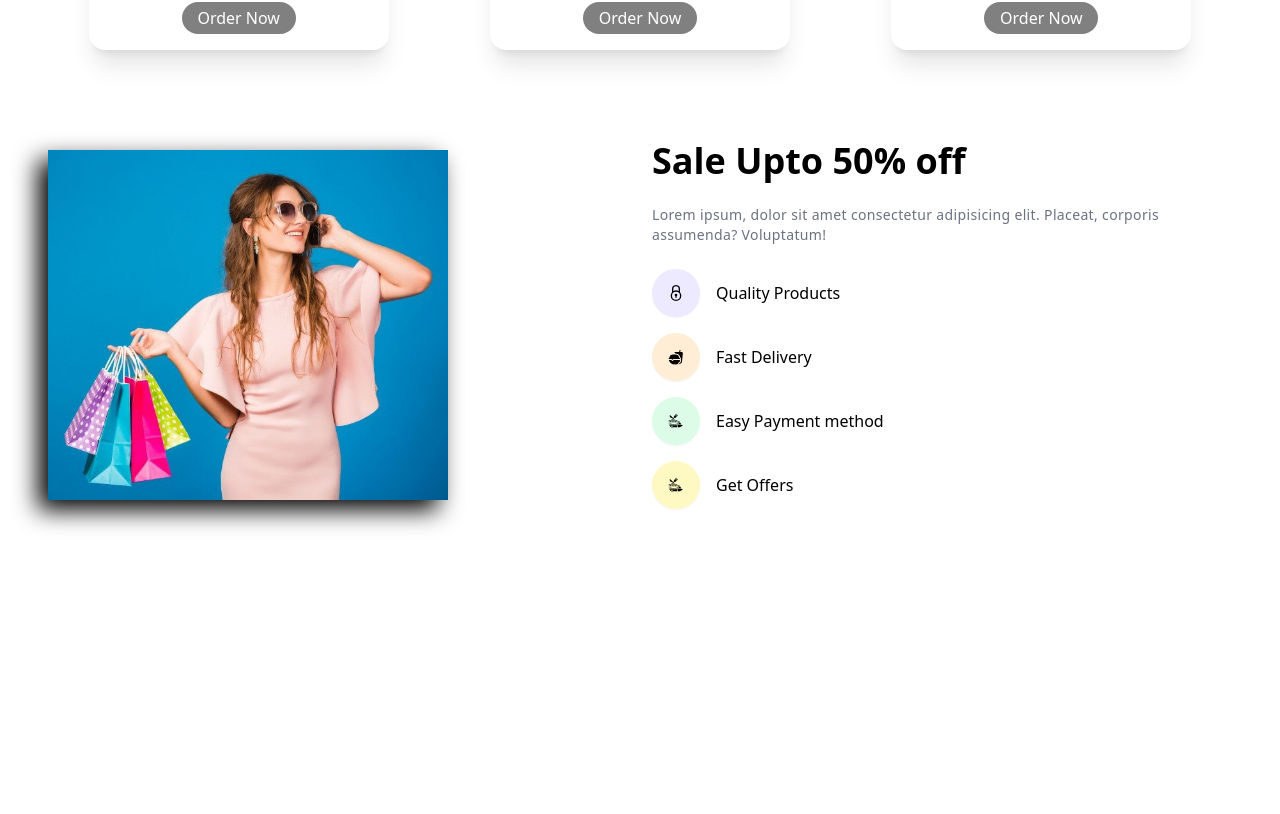
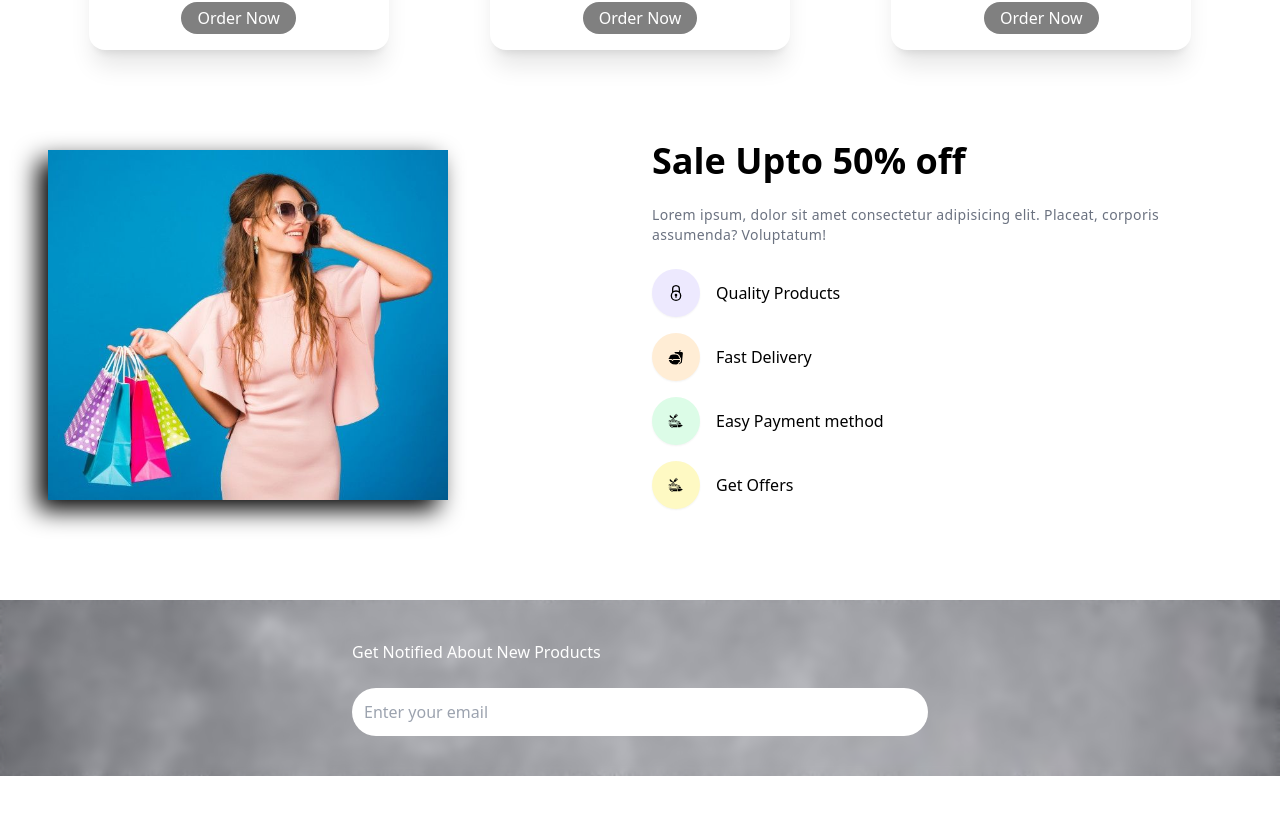
Before and after one commit to Subitskya/e-commerce-react, a React (Vite) app: page / in a window 1280 px wide. Shown: the part 1640-2454 px from the top of the page. Before the commit the page ends 2240 px from the top, so only its background shows below. Built offline with nearby package versions, Linux system fonts and the light colour scheme.

Commit message:
add subscription component

```diff
--- a/src/App.jsx
+++ b/src/App.jsx
@@ -6,6 +6,7 @@ import AOS from "aos";
 import "aos/dist/aos.css";
 import TopProducts from './components/TopProducts/TopProducts';
 import Banner from './components/Banner/Banner';
+import Subscribe from './components/Subscribe/Subscribe';
 
 const App = () => {
   React.useEffect(() => {
@@ -24,6 +25,7 @@ const App = () => {
       <Product />
       <TopProducts />
       <Banner />
+      <Subscribe />
     </div>
   );
 };
--- /dev/null
+++ b/src/components/Subscribe/Subscribe.jsx
@@ -0,0 +1,23 @@
+import Banner from "../../assets/website/gray-pattern.jpg";
+const BannerImg={
+    backgroundImage: `url(${Banner})`,
+    backgroundPosition: "center",
+    backgroundRepeat: "no-repeat",
+    backgroundSize: "cover",
+    height: "100%",
+    width: "100%",
+}
+const Subscribe = () => {
+  return (
+    <div data-aos="zoom-in" className="mb-20 bg-gray-100 dark:bg-gray-800 text-white" style={BannerImg}>
+        <div className="container backdrop-blur-sm py-10">
+            <div className="space-y-6 max-w-xl mx-auto">
+                <h1>Get Notified About New Products</h1>
+                <input data-aos="fade-up" type="text" placeholder="Enter your email" className="w-full p-3 rounded-full"/>
+            </div>
+        </div>
+    </div>
+  )
+}
+
+export default Subscribe
```
Also changed, not shown: src/assets/website/gray-pattern.jpg (added).
